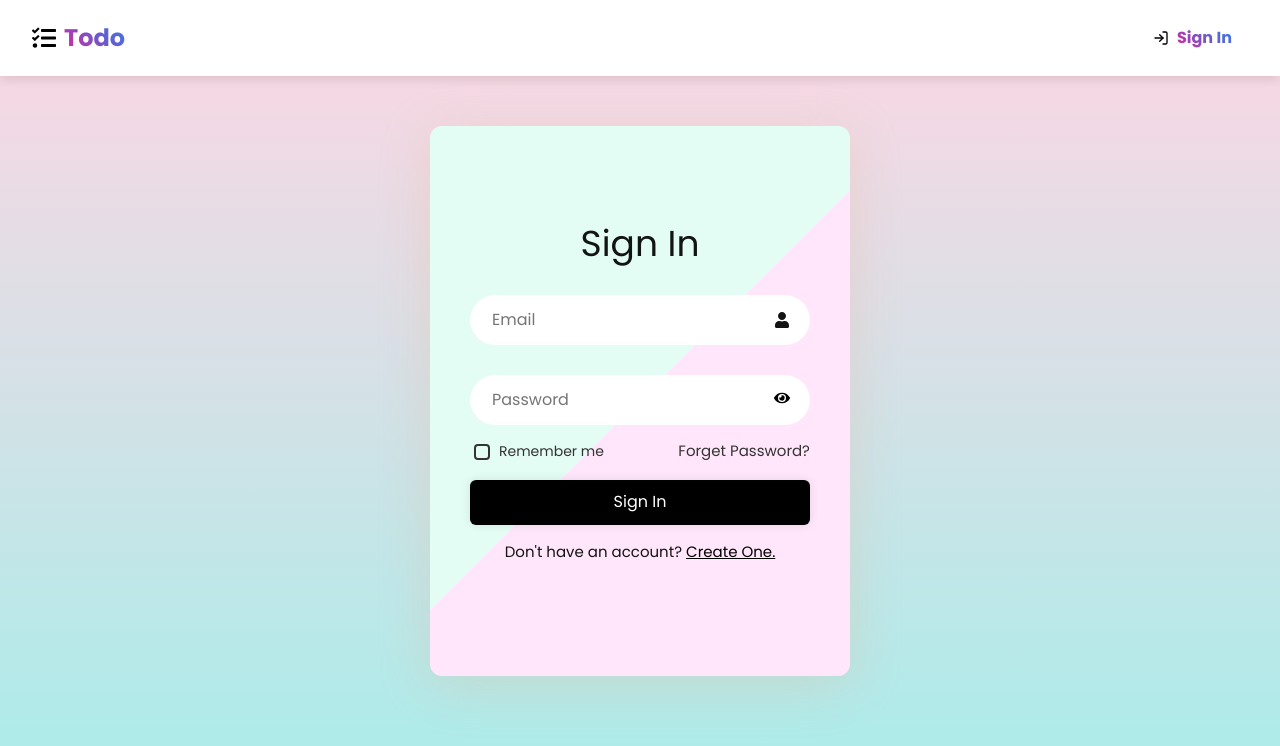
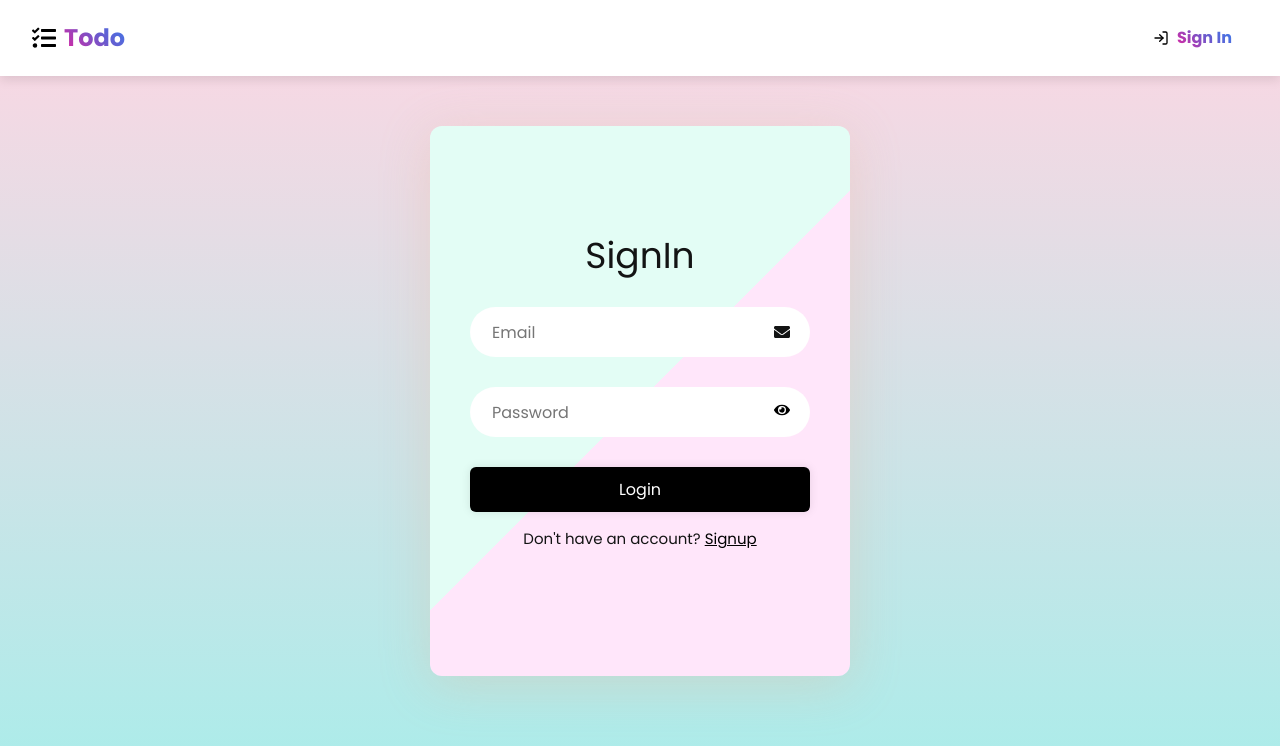
Before and after one commit to nidhipatel58/curd-project, a React (Create React App) app in the folder frontend/: page /login in a window 1280 px wide. Shown: the top 746 px of the page. Built offline with nearby package versions, Linux system fonts and the light colour scheme.

Commit message:
Reusable Things Added

```diff
--- a/frontend/src/Components/Login/login.jsx
+++ b/frontend/src/Components/Login/login.jsx
@@ -1,13 +1,16 @@
 import React, { useEffect, useState } from "react";
 import { useNavigate } from "react-router-dom";
 import "./login.css";
-import { FaUser, FaEye, FaEyeSlash } from "react-icons/fa";
+import { FaUser, FaEye, FaEyeSlash, FaEnvelope } from "react-icons/fa";
 import { showToast } from "../../utils/utils";
 import ValidationError from "../../Validation/ValidationError";
 import { login } from "../../api/user";
 import Progressbtn from "../common/Progressbar/progressbar";
 import InputFields from "../common/Input/inputfields"
 import ResponseHandler from "../../api/ResponseHandler/ResponseHandler";
+import ErrorMessage from "../common/Error/errormsg";
+import PasswordField from "../common/Input/passwordfield";
+import Form from "../common/Form/form";
 
 function Login({ setIsLoggedIn }) {
   const [email, setEmail] = useState("");
@@ -72,37 +75,29 @@ function Login({ setIsLoggedIn }) {
   return (
     <div className="wrapper">
       <div className="form-box login">
-        <form onSubmit={handleSubmit}>
+        {/* <form onSubmit={handleSubmit}>
           <h1>Sign In</h1>
-          <div className="input-box">
-            <FaUser className="icon" />
           <InputFields
             placeholder="Email"
             value={email}
             onChange={handleChange(setEmail)}
+            icon={FaUser}
           />
-          </div>
-          <div className="input-box">
-            <InputFields
+          <PasswordField
             type={showPassword ? "text" : "password"}
             placeholder="Password"
             value={password}
             onChange={handleChange(setPassword)}
+            showPassword={showPassword}
+            togglePasswordVisibility={() => setShowPassword(!showPassword)}
           />
-            <span
-              className="password-toggle"
-              onClick={() => setShowPassword(!showPassword)}
-            >
-              {showPassword ? <FaEyeSlash /> : <FaEye />}
-            </span>
-          </div>
           <div className="remember-forget">
             <label>
-              <InputFields type="checkbox" /> Remember me
+              <input type="checkbox" /> Remember me
             </label>
             <a href="#">Forget Password?</a>
           </div>
-          {error && <span className="error">{error}</span>}
+          <ErrorMessage error={error} />
           <Progressbtn
             type="submit"
             text="Sign In"
@@ -126,7 +121,20 @@ function Login({ setIsLoggedIn }) {
               </span>
             </p>
           </div>
-        </form>
+        </form> */}
+
+        <Form
+          title="SignIn"
+          fields={[
+            { type: "email", placeholder: "Email", name: "email", value: email, onChange: handleChange(setEmail), icon: FaEnvelope },
+            { type: showPassword ? "text" : "password", placeholder: "Password", name: "password", value: password, onChange: handleChange(setPassword), showPassword, togglePasswordVisibility: () => setShowPassword(!showPassword) },
+          ]}
+          onSubmit={handleSubmit}
+          error={error}
+          buttonText="Login"
+          footerText="Don't have an account?"
+          footerAction={() => navigate("/signup")}
+        />
       </div>
     </div>
   );
--- a/frontend/src/Components/Signup/signup.jsx
+++ b/frontend/src/Components/Signup/signup.jsx
@@ -8,6 +8,9 @@ import ValidationError from "../../Validation/ValidationError";
 import ResponseHandler from "../../api/ResponseHandler/ResponseHandler";
 import ProgressBtn from "../common/Progressbar/progressbar";
 import InputFields from "../common/Input/inputfields"
+import ErrorMessage from "../common/Error/errormsg";
+import PasswordField from "../common/Input/passwordfield";
+import Form from "../common/Form/form";
 
 function Signup() {
     const [username, setUsername] = useState("");
@@ -54,59 +57,41 @@ function Signup() {
     return (
         <div className="wrapper">
             <div className="form-box login">
-                <form onSubmit={handleSignup}>
+                {/* <form onSubmit={handleSignup}>
                     <h1>Signup</h1>
-                    <div className="input-box">
                     <InputFields
                         type="text"
                         placeholder="Username"
                         name="username"
                         value={username}
                         onChange={handleChange(setUsername)}
+                        icon={FaUser}
                     />
-                        <FaUser className="icon" />
-                    </div>
-                    <div className="input-box">
                     <InputFields
                         placeholder="Email"
                         onChange={handleChange(setEmail)}
                         name="email"
                         value={email}
+                        icon={FaEnvelope}
                     />
-                        <FaEnvelope className="icon" />
-                    </div>
-                    <div className="input-box">
-                        <InputFields
+                    <PasswordField
                         type={showPassword ? "text" : "password"}
                         placeholder="Password"
+                        value={password}
                         onChange={handleChange(setPassword)}
                         name="password"
-                            value={password}
-                        />
-                        <span
-                            className="password-toggle"
-                            onClick={() => setShowPassword(!showPassword)}
-                        >
-                            {showPassword ? <FaEyeSlash /> : <FaEye />}
-                        </span>
-                    </div>
-                    <div className="input-box">
-                        <InputFields
+                        showPassword={showPassword}
+                        togglePasswordVisibility={() => setShowPassword(!showPassword)} />
+                    <PasswordField
                         type={showConfirmpass ? "text" : "password"}
                         placeholder="Confirm Password"
                         onChange={handleChange(setConfirmPass)}
                         name="confirmpass"
                         value={confirmpass}
+                        showPassword={showConfirmpass}
+                        togglePasswordVisibility={() => setShowConfirm(!showConfirmpass)}
                     />
-                        <span
-                            className="password-toggle"
-                            onClick={() => setShowConfirm(!showConfirmpass)}
-                        >
-                            {showConfirmpass ? <FaEyeSlash /> : <FaEye />}
-                        </span>
-                    </div>
-
-                    {error && <span className="error">{error}</span>}
+                    <ErrorMessage error={error} />
                     <ProgressBtn
                         type="submit"
                         text="Signup"
@@ -130,7 +115,21 @@ function Signup() {
                             </span>
                         </p>
                     </div>
-                </form>
+                </form> */}
+                <Form
+                    title="Signup"
+                    fields={[
+                        { type: "text", placeholder: "Username", name: "username", value: username, onChange: handleChange(setUsername), icon: FaUser },
+                        { type: "email", placeholder: "Email", name: "email", value: email, onChange: handleChange(setEmail), icon: FaEnvelope },
+                        { type: showPassword ? "text" : "password", placeholder: "Password", name: "password", value: password, onChange: handleChange(setPassword), showPassword, togglePasswordVisibility: () => setShowPassword(!showPassword) },
+                        { type: showConfirmpass ? "text" : "password", placeholder: "Confirm Password", name: "confirmpass", value: confirmpass, onChange: handleChange(setConfirmPass), showPassword: showConfirmpass, togglePasswordVisibility: () => setShowConfirm(!showConfirmpass) }
+                    ]}
+                    onSubmit={handleSignup}
+                    error={error}
+                    buttonText="Signup"
+                    footerText="Already have an account?"
+                    footerAction={() => navigate("/login")}
+                />
             </div>
         </div>
     );
--- a/frontend/src/Components/Todo/Addtodo.jsx
+++ b/frontend/src/Components/Todo/Addtodo.jsx
@@ -7,6 +7,8 @@ import { getTodo, createTodo, deleteTodo, updateTodo } from "../../api/todo";
 import ButtonComponent from "../common/Button/Button.component"
 import ResponseHandler from "../../api/ResponseHandler/ResponseHandler";
 import InputFields from "../common/Input/inputfields"
+import Todo from "./Todo.component";
+
 
 let AddTodo = () => {
   const [inputs, setInputs] = useState({ title: "", description: "" });
@@ -98,8 +100,6 @@ let AddTodo = () => {
                   {error || "Placeholder"}
                 </span>
               </div>
-
-
               <div className="button-group">
                 <ButtonComponent
                   className="btn-clear"
--- /dev/null
+++ b/frontend/src/Components/common/Error/errormsg.jsx
@@ -0,0 +1,11 @@
+import React from "react";
+
+
+let ErrorMessage = ({ error }) => {
+    return (
+        error ? <span className="error">{error}</span> : null
+    )
+}
+
+
+export default ErrorMessage;
--- /dev/null
+++ b/frontend/src/Components/common/Form/form.css
@@ -0,0 +1,38 @@
+form .register-link {
+  font-size: 15px;
+  text-align: center;
+  margin: 0 20px 15px;
+}
+
+.register-link p {
+  padding-top: 16px;
+}
+
+.register-link p a {
+  color: #333;
+  text-decoration: none;
+  font-weight: 600;
+}
+.register-link p a:hover {
+  text-decoration: underline;
+}
+
+.error {
+  color: red;
+  font-size: 14px;
+  margin-top: 5px;
+  display: block;
+}
+
+.password-toggle {
+  position: absolute;
+  right: 20px;
+  margin-left: 50px;
+  margin-top: 10px;
+  cursor: pointer;
+  color: #000;
+}
+
+.password-toggle:hover {
+  color: black;
+}
--- /dev/null
+++ b/frontend/src/Components/common/Form/form.jsx
@@ -0,0 +1,38 @@
+import React from "react";
+import InputFields from "../Input/inputfields";
+import PasswordField from "../Input/passwordfield";
+import ErrorMessage from "../Error/errormsg";
+import ProgressBtn from "../Progressbar/progressbar";
+import "./form.css"
+
+
+let Form = ({ fields, title, onSubmit, error, buttonText, footerText, footerAction, }) => {
+    return (
+        <form onSubmit={onSubmit}>
+            <h1>{title}</h1>
+            {fields.map((field, index) =>
+                field.type === "password" ? (
+                    <PasswordField key={index} {...field} />
+                ) : (
+                    <InputFields key={index} {...field} />
+                )
+            )}
+            <ErrorMessage error={error} />
+            <ProgressBtn type="submit" text={buttonText} className="w-100 mt-3" variant="dark" />
+            <div className="register-link">
+                <p>
+                    {footerText}{" "}
+                    <span
+                        className="login-link"
+                        onClick={footerAction}
+                        style={{ color: "black", cursor: "pointer", textDecoration: "underline" }}
+                    >
+                        {buttonText === "Signup" ? "Login" : "Signup"}
+                    </span>
+                </p>
+            </div>
+        </form>
+    )
+}
+
+export default Form;
--- /dev/null
+++ b/frontend/src/Components/common/Input/input.css
@@ -0,0 +1,30 @@
+form .input-box {
+  position: relative;
+  width: 100%;
+  height: 50px;
+  margin: 30px 0;
+}
+
+.input-box input {
+  height: 100%;
+  width: 100%;
+  border: none;
+  outline: none;
+  border: 2px solid rgba(255, 255, 255, 0.1);
+  border-radius: 40px;
+  font-size: 16px;
+  color: black;
+  padding: 20px 45px 20px 20px;
+}
+
+.input-box input ::placeholder {
+  color: #fff;
+}
+
+.input-box .icon {
+  position: absolute;
+  right: 20px;
+  top: 50%;
+  translate: 0 -50%;
+  font-size: 16px;
+}
--- a/frontend/src/Components/common/Input/inputfields.jsx
+++ b/frontend/src/Components/common/Input/inputfields.jsx
@@ -1,16 +1,19 @@
 import React from "react";
+import "./input.css"
 
-let InputFields = ({ value, type, placeholder, name, onChange, maxLength ,className}) => {
+let InputFields = ({ value, type, placeholder, name, onChange, maxLength, className, icon: Icon }) => {
     return (
+        <div className="input-box">
             <input
                 type={type}
                 placeholder={placeholder}
                 name={name}
                 value={value}
                 onChange={onChange}
-            maxLength={maxLength}
-            className={className}
+                className=""
             />
+            {Icon && <Icon className="icon" />}
+        </div>
     )
 }
 
--- /dev/null
+++ b/frontend/src/Components/common/Input/passwordfield.jsx
@@ -0,0 +1,22 @@
+import React from "react";
+import { FaEye, FaEyeSlash } from "react-icons/fa";
+
+const PasswordField = ({ type, placeholder, name, value, onChange, showPassword, togglePasswordVisibility }) => (
+    <div className="input-box">
+        <input
+            type={type}
+            placeholder={placeholder}
+            value={value}
+            onChange={onChange}
+            name={name}
+        />
+        <span
+            className="password-toggle"
+            onClick={togglePasswordVisibility}
+        >
+            {showPassword ? <FaEyeSlash /> : <FaEye />}
+        </span>
+    </div>
+);
+
+export default PasswordField;
```
Also changed, not shown: frontend/src/Components/Profile/profile.jsx (+6 -8 lines), frontend/src/Components/Todo/Updatetodo.jsx (+15 -1 lines), frontend/src/Components/changepassword/changepassword.jsx (+10 -22 lines). Lines whose indentation alone changed are shown as unchanged.
